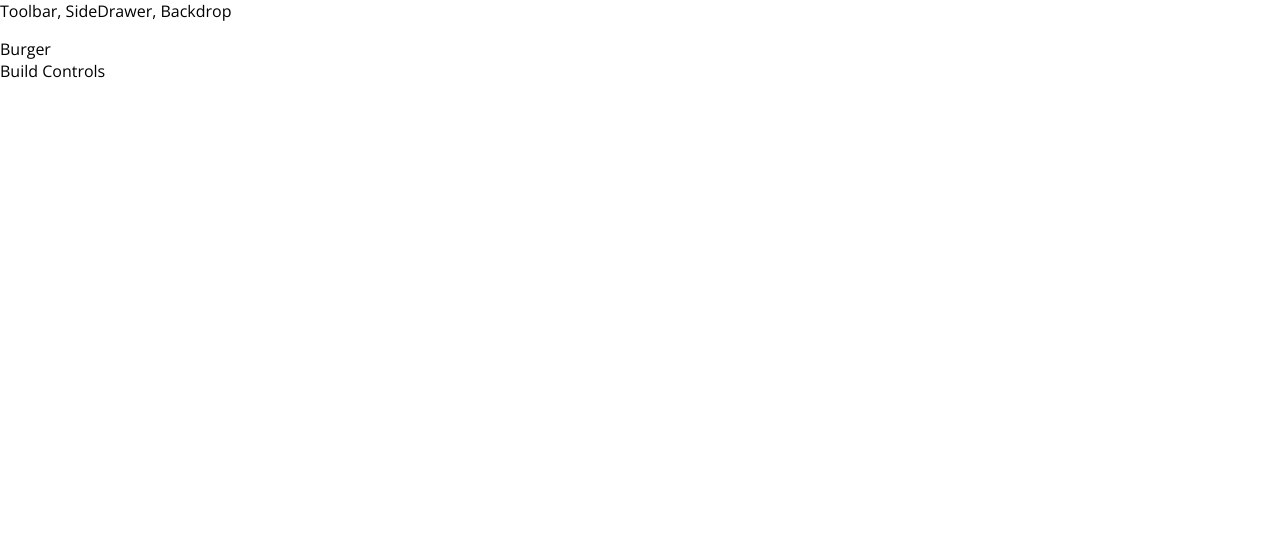
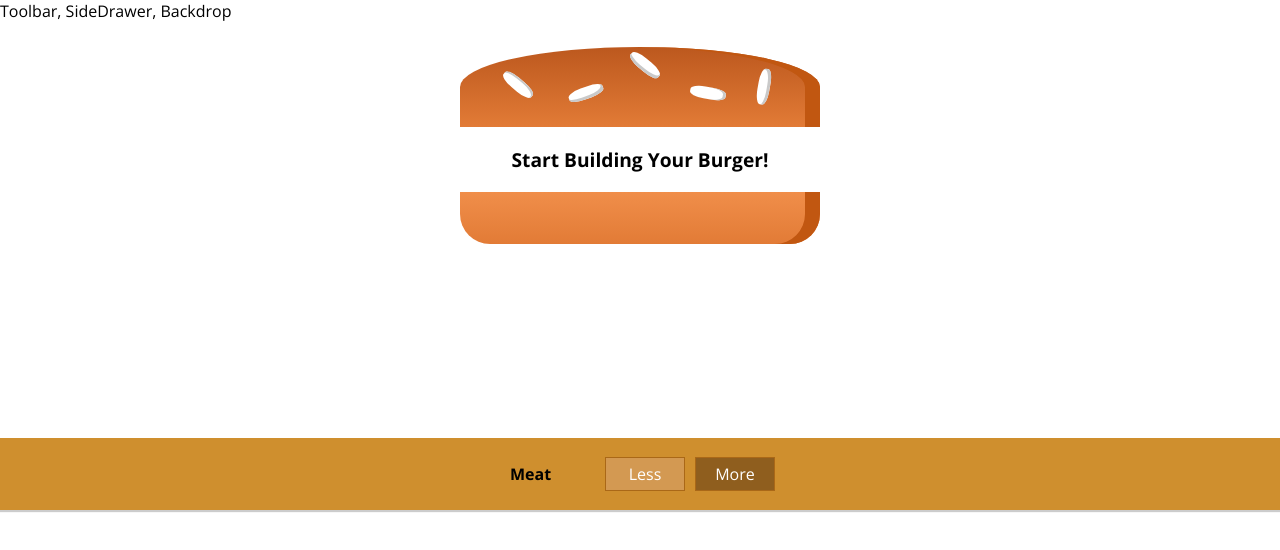
Before and after one commit to tpooch21/BurgerBuilder, a React (Create React App) app: page / in a window 1280 px wide. Shown: the top 550 px of the page. Built offline with nearby package versions, Linux system fonts and the light colour scheme.

Commit message:
Initial implementation of BuildControls and BurgerIngredients

```diff
--- /dev/null
+++ b/src/components/Burger/BuildControls/BuildControl/BuildControl.js
@@ -0,0 +1,13 @@
+import React from 'react';
+
+import classes from './BuildControl.module.css';
+
+const buildControl = props => (
+  <div className={classes.BuildControl}>
+    <div className={classes.Label}>{props.label}</div>
+    <button className={classes.Less}>Less</button>
+    <button className={classes.More}>More</button>
+  </div>
+);
+
+export default buildControl;
--- /dev/null
+++ b/src/components/Burger/BuildControls/BuildControl/BuildControl.module.css
@@ -0,0 +1,56 @@
+.BuildControl {
+    display: flex;
+    justify-content: space-between;
+    align-items: center;
+    margin: 5px 0;
+}
+
+.BuildControl button {
+    display: block;
+    font: inherit;
+    padding: 5px;
+    margin: 0 5px;
+    width: 80px;
+    border: 1px solid #AA6817;
+    cursor: pointer;
+    outline: none;
+}
+
+.BuildControl button:disabled {
+    background-color: #AC9980;
+    border: 1px solid #7E7365;
+    color: #ccc;
+    cursor: default;
+}
+
+.BuildControl button:hover:disabled {
+    background-color: #AC9980;
+    color: #ccc;
+    cursor: not-allowed;
+}
+
+.Label {
+    padding: 10px;
+    font-weight: bold;
+    width: 80px;
+}
+
+.BuildControl .Less {
+    background-color: #D39952;
+    color: white;
+}
+
+.BuildControl .More {
+    background-color: #8F5E1E;
+    color: white;
+}
+
+.BuildControl .Less:hover, .BuildControl .Less:active {
+    background-color: #DAA972;
+    color: white;
+}
+
+.BuildControl .More:hover,.BuildControl .More:active {
+    background-color: #99703F;
+    color: white;
+}
--- /dev/null
+++ b/src/components/Burger/BuildControls/BuildControls.js
@@ -0,0 +1,12 @@
+import React from 'react';
+
+import classes from './BuildControls.module.css';
+import BuildControl from './BuildControl/BuildControl';
+
+const buildControls = props => (
+  <div className={classes.BuildControls}>
+    <BuildControl label="Meat"/>
+  </div>
+);
+
+export default buildControls;
--- /dev/null
+++ b/src/components/Burger/BuildControls/BuildControls.module.css
@@ -0,0 +1,10 @@
+.BuildControls {
+  width: 100%;
+  background-color: #CF8F2E;
+  display: flex;
+  flex-flow: column;
+  align-items: center;
+  box-shadow: 0 2px 1px #ccc;
+  margin: auto;
+  padding: 10px 0;
+}
--- a/src/components/Burger/Burger.js
+++ b/src/components/Burger/Burger.js
@@ -1,8 +1,29 @@
 import React from 'react';
 
+import classes from './Burger.module.css';
+import BurgerIngredient from './BurgerIngredient/BurgerIngredient';
+
 const burger = props => {
+  let transformedIngredients = Object.keys(props.ingredients) // [meat, cheese, bacon]
+      .map(igKey => {
+        return [...Array(props.ingredients[igKey])].map((_, i) => { // Create an array for each ingredient, length of which matches the number of each ingredient to add
+          return <BurgerIngredient key={igKey + i} type={igKey}/> // Map over the array for each ingredient, and return that number of BurgerIngrdients
+        }); // [ , ]
+      })
+      .reduce((acc, curr) => {
+        return acc.concat(curr);
+      }, []);
+
+  if (transformedIngredients.length === 0) {
+    transformedIngredients = <p>Start Building Your Burger!</p>
+  }
+
   return (
-    <div></div>
+    <div className={classes.Burger}>
+      <BurgerIngredient type="bread-top"/>
+      {transformedIngredients}
+      <BurgerIngredient type="bread-bottom"/>
+    </div>
   );
 };
 
--- a/src/components/Burger/Burger.module.css
+++ b/src/components/Burger/Burger.module.css
@@ -22,7 +22,7 @@
   }
 }
 
-@media (min-width: 500px) and (max-height: 400px) {
+@media (max-width: 500px) and (max-height: 400px) {
   .Burger {
     width: 350px;
     height: 300px;
--- a/src/components/Burger/BurgerIngredient/BurgerIngredient.js
+++ b/src/components/Burger/BurgerIngredient/BurgerIngredient.js
@@ -25,7 +25,7 @@ const burgerIngredient = props => {
       ingredient = <div className={classes.Cheese}></div>;
       break;
     case ('salad'):
-      ingredient = <div className={classes.salad}></div>;
+      ingredient = <div className={classes.Salad}></div>;
       break;
     case ('bacon'):
       ingredient = <div className={classes.Bacon}></div>;
@@ -35,7 +35,7 @@ const burgerIngredient = props => {
       break;
   }
 
-  return null;
+  return ingredient;
 };
 
 burgerIngredient.propTypes = {
--- a/src/containers/BurgerBuilder/BurgerBuilder.js
+++ b/src/containers/BurgerBuilder/BurgerBuilder.js
@@ -1,13 +1,24 @@
 import React, { Component } from 'react'
 
 import Aux from '../../hoc/Aux';
+import Burger from '../../components/Burger/Burger';
+import BuildControls from '../../components/Burger/BuildControls/BuildControls';
 
 class BurgerBuilder extends Component {
+  state = {
+    ingredients: {
+      salad: 0,
+      bacon: 0,
+      cheese: 0,
+      meat: 0
+    }
+  };
+
   render() {
     return (
       <Aux>
-        <div>Burger</div>
-        <div>Build Controls</div>
+        <Burger ingredients={this.state.ingredients}/>
+        <BuildControls />
       </Aux>
     );
   }
```
